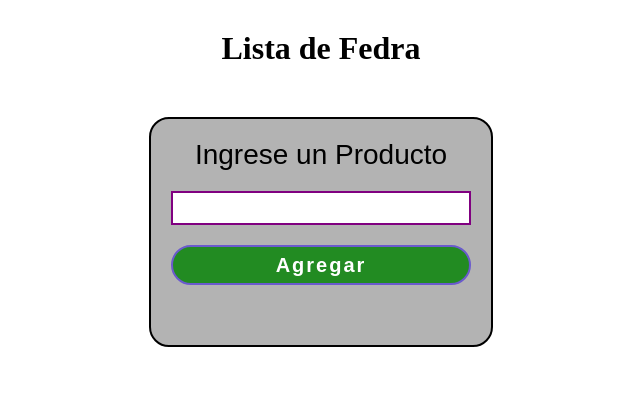
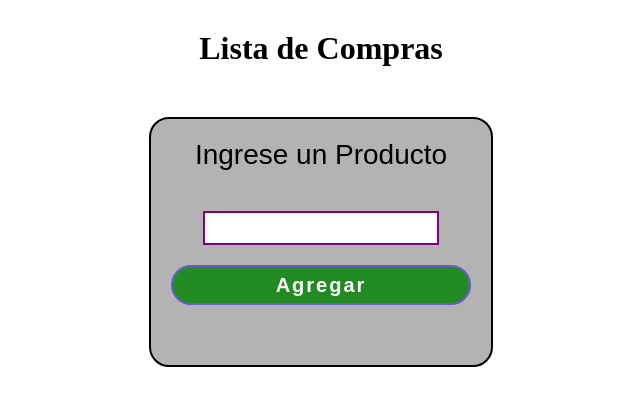
Before and after one commit to waku1044/Lista-de-productos, a plain HTML site: page index.html in a window 1280 px wide. Shown: the whole page, without its empty margins (319-959 px from the left). Drawn offline with nearby package versions, Linux system fonts and the light colour scheme.

Commit message:
comprasv1

```diff
--- a/index.html
+++ b/index.html
@@ -8,7 +8,7 @@
 	<title>Lista de Productos</title>
 </head>
 <body>
-	<h1>Lista de Fedra</h1>
+	<h1>Lista de Compras</h1>
 	<div id="container">
 		<div id="form">
 			<label for="">Ingrese un Producto</label>
--- a/style.css
+++ b/style.css
@@ -1,5 +1,5 @@
 *{
-	margin:0px;
+	margin:0;
 	padding: 0;
 }
 h1{
@@ -28,7 +28,7 @@ label{
 	font-family: Arial;
 }
 input{
-	margin-bottom: 20px;
+	margin: 20px auto;
 	height: 30px;
 	border: 2px solid purple;
 	font-size: 18px;
@@ -55,5 +55,6 @@ li{
 	padding: 0px;
 	text-transform: uppercase;
 	border-bottom: 2px solid #000;
+	text-align: center;
 
 }
```
Also changed, not shown: index.js (+0 -8 lines).
